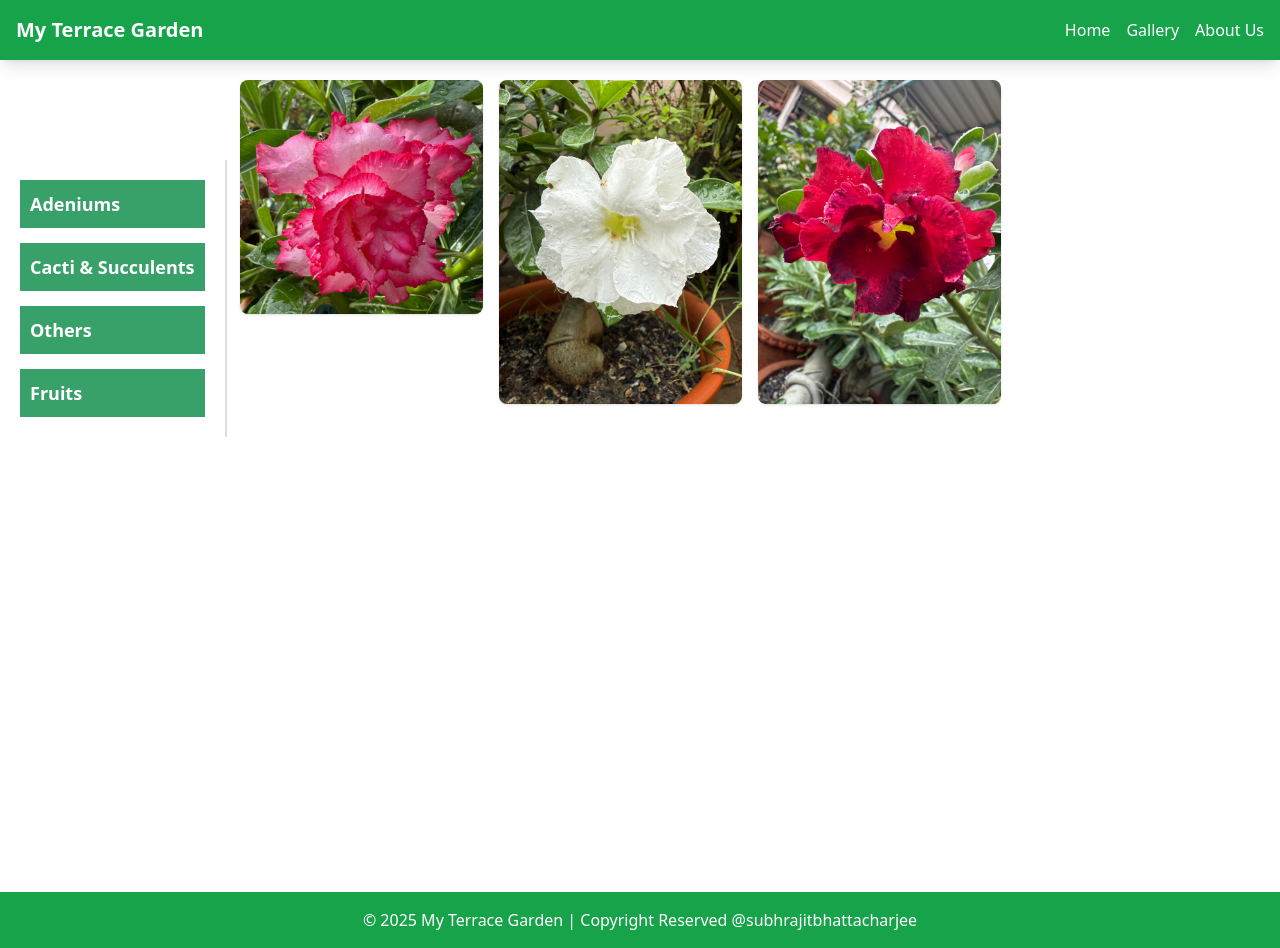
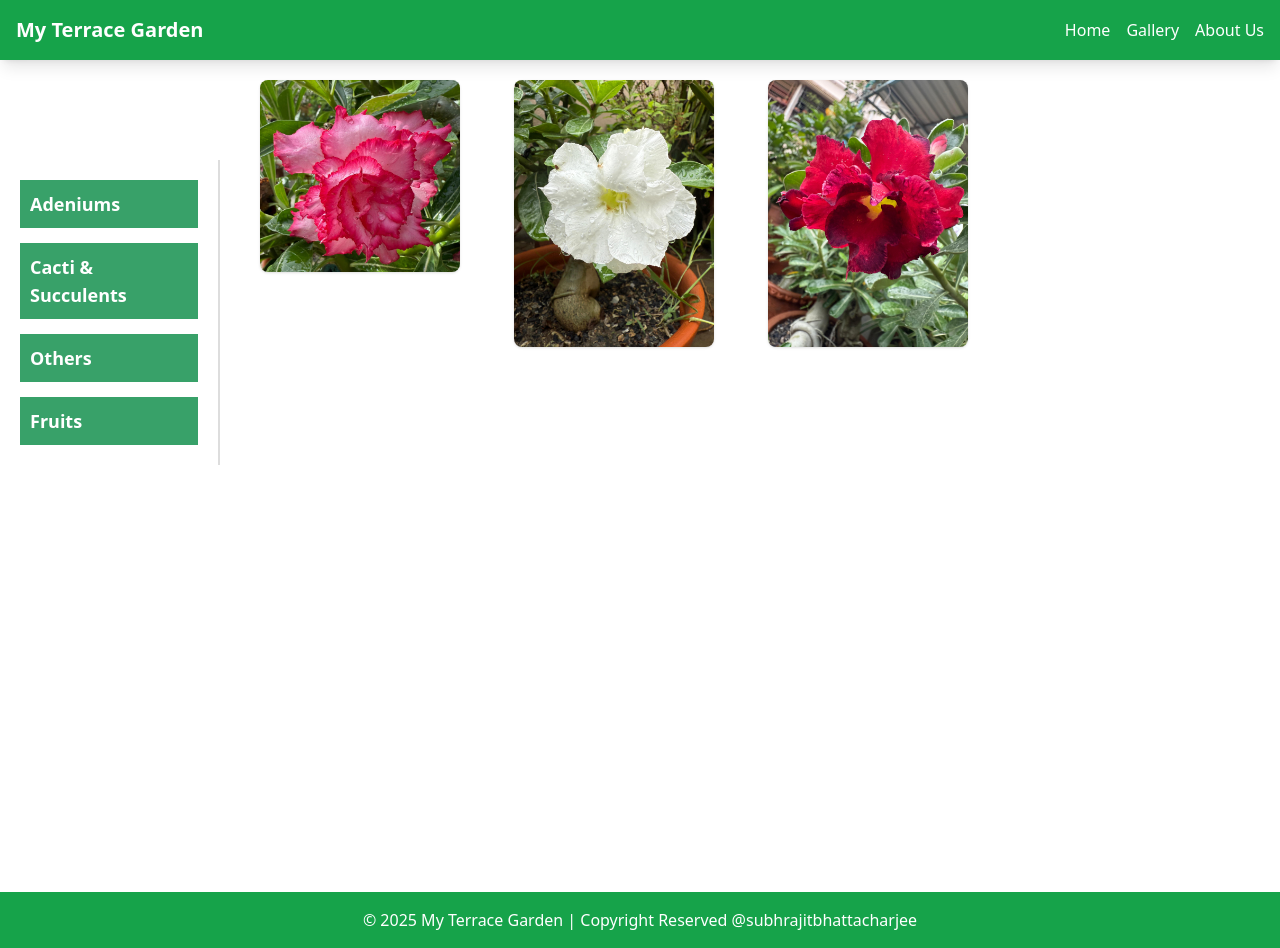
Before and after one commit to subhrajitbhattacharjee/Mygarden, a plain HTML site: page gallery.html in a window 1280 px wide. Both pictures are taken after a click on the button "Adeniums". Drawn offline with nearby package versions, Linux system fonts and the light colour scheme.

Commit message:
Update gallery.html

```diff
--- a/gallery.html
+++ b/gallery.html
@@ -42,6 +42,8 @@
     #gallery {
       display: flex;
       min-height: 100vh;
+      margin-left: 240px; /* Make space for the fixed category links */
+      padding: 20px;
     }
 
     /* Category Links on the Left */
@@ -56,6 +58,7 @@
       flex-direction: column;
       gap: 15px;
       z-index: 10;
+      width: 220px; /* Set width for the sidebar */
     }
 
     .category-links button {
@@ -74,8 +77,6 @@
 
     /* Gallery Section Styling */
     .gallery-container {
-      margin-left: 220px; /* Ensure the gallery images don’t overlap with the category links */
-      padding: 20px;
       flex: 1;
     }
 
@@ -83,11 +84,18 @@
       text-align: center;
     }
 
+    /* Ensure images are aligned at the top */
+    .gallery-category img {
+      margin-top: 0;
+      width: 100%;
+      max-width: 200px;
+    }
+
     /* Responsive Layout for Smaller Screens */
     @media (max-width: 768px) {
       .category-links {
+        left: 5%;
         top: 5%;
-        left: 5%;
         padding: 10px;
       }
 
@@ -113,7 +121,7 @@
 
   <!-- Gallery Section -->
   <section id="gallery" class="flex">
-    <!-- Category Links on the Left -->
+    <!-- Fixed Category Links on the Left -->
     <div class="category-links">
       <button onclick="showGallery('adeniums')" class="text-xl font-bold">Adeniums</button>
       <button onclick="showGallery('cactus')" class="text-xl font-bold">Cacti & Succulents</button>
```
